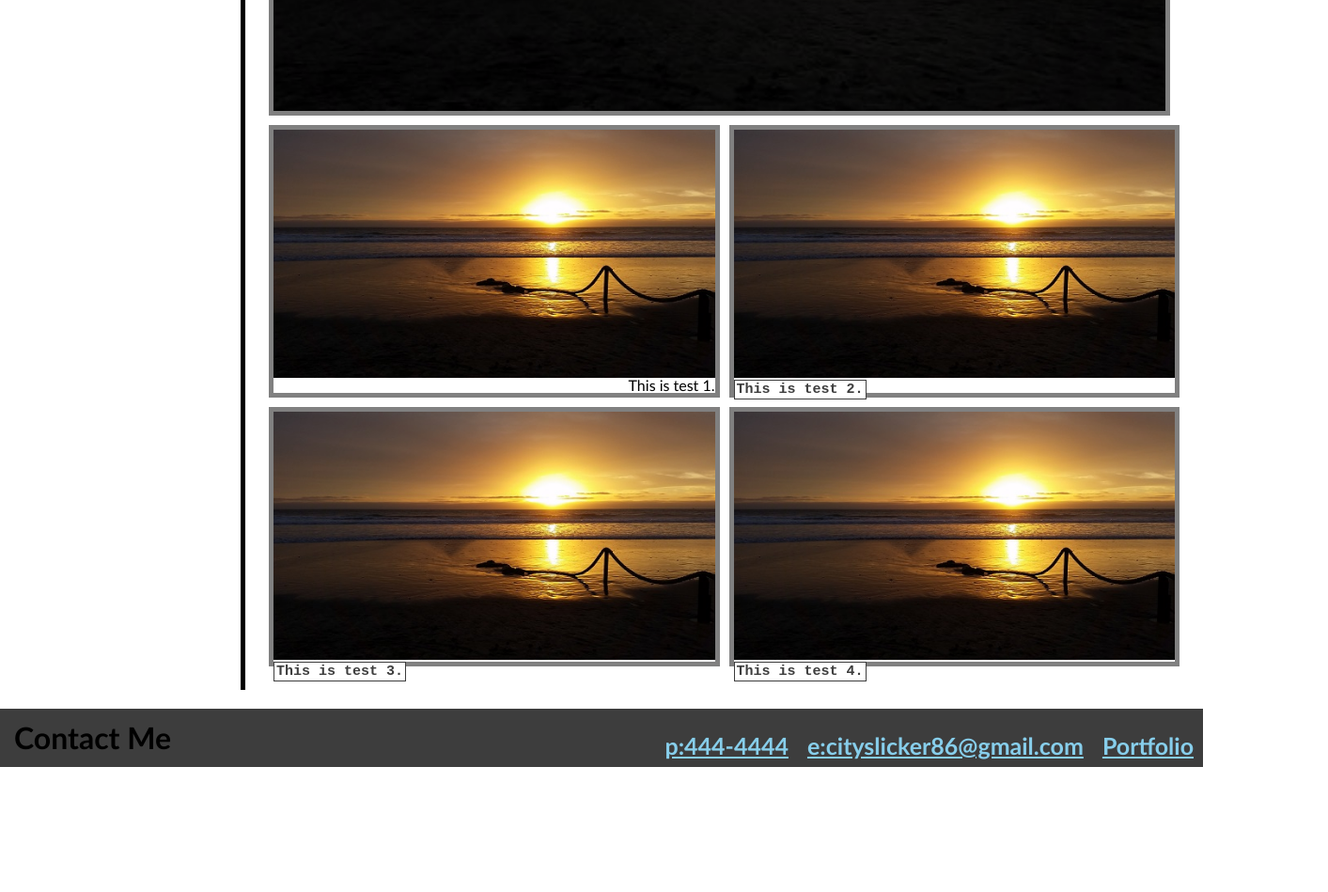
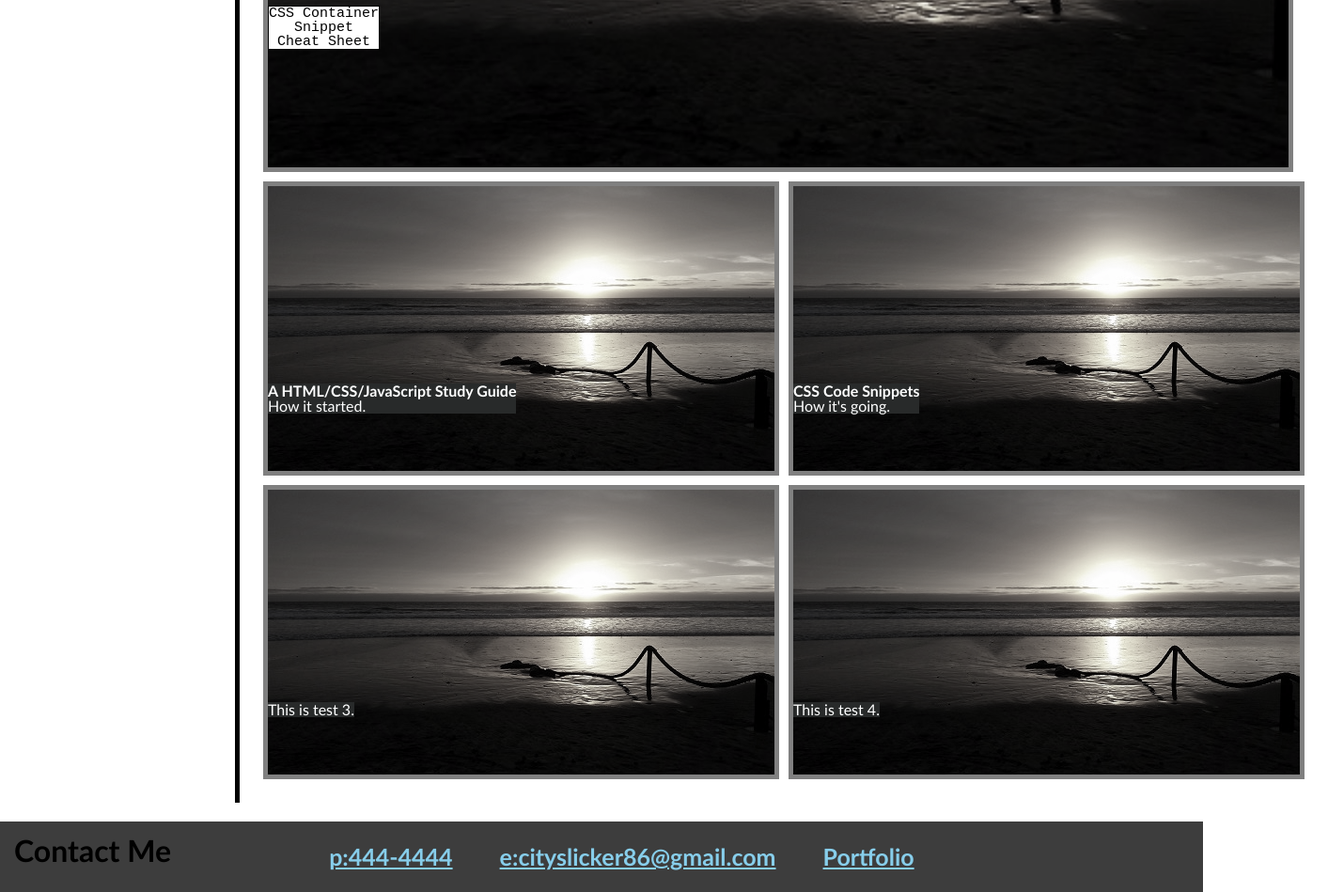
Before and after one commit to AForkintheCode/WK2-Challenge, a plain HTML site: page index.html in a window 1280 px wide. Shown: the part 720-1669 px from the top of the page at 94% size, 1413 px wide, since content can reach past the window. Before the commit the page ends 1536 px from the top, so only its background shows below. Drawn offline with Linux system fonts and the light colour scheme; files that its build step writes are made by us from their sources.

Commit message:
labels to images added!

```diff
--- a/assets/style.css
+++ b/assets/style.css
@@ -57,6 +57,7 @@ a{
     display: inline-flex;
     flex-direction: row;
     margin-left: auto;
+    margin-right: 5%;
     margin-top: auto;
 }
 
@@ -64,13 +65,14 @@ a{
     display: inline-flex;
     flex-direction: row;
     margin-top: auto;
-    margin-left: auto;
+    margin-left: 10%;
+    margin-right: auto;
 }
 
 .navbutton{
     display: flex;
     padding: 5px;
-    margin: 5px;
+    margin: 20px;
     text-decoration-line: underline;
     text-align: center;
     font-size: 25px;
@@ -145,14 +147,8 @@ a{
     grid-template-columns: 1fr 1fr;
 }
 
-.frame{
-    border: 5px;
-    border-style: solid;
-    border-color: gray;
-    margin: 5px;
-}
-
 .label{
+    display:inline-block;
     position: absolute;
     background-color: var(--light);
     font-family: monospace;
@@ -160,24 +156,35 @@ a{
     border-style: solid;
     font-size: 15px;
     text-align: center;
-    padding: 2px;
     z-index: 1
-    top: 70%;
+    left: 0;
+    bottom: 20%;
 }
 
 figure{
-    display:flex;
-    flex-direction: column;
-    margin: 0;
+    position: relative;
+    border: 5px;
+    border-style: solid;
+    border-color: gray;
+    margin: 5px;
+    filter: saturate(.1)
+}
+
+figure:hover{
+    filter: saturate(1);
 }
 
 img{
-    max-width: 100%
+    display:block;
 }
 
+
 figcaption{
-    align-self: flex-end;
-
+    z-index: 5;
+    position: absolute;
+    bottom: 20%;
+    color: white;
+    background-color: rgb(19, 48, 48);
 }
 
 .filter{
--- a/index.html
+++ b/index.html
@@ -20,8 +20,6 @@
                 </section>
             </section>
                 <p class="tickertape"></p>
-
-
     </section>
 </header>
 
@@ -43,25 +41,23 @@ Snippet
 Cheat Sheet</pre>
                 </section>
                 <section class="gallery">
-                    <section class="frame">
                     <figure>
-                        <img src = "./assets/Sunset.jpg" alt="Jedi scum"/>
-                        <figcaption>This is test 1.</figcaption>
+                        <a href="https://aforkinthecode.github.io/prework-study-guide/"><img src = "./assets/Sunset.jpg" alt="sunset"/></a>
+                        <figcaption><h2>A HTML/CSS/JavaScript Study Guide</h2>How it started.</figcaption>
                     </figure>
-                    </section>
-                    <section class="frame">
-                        <img src = "./assets/Sunset.jpg" alt="Jedi scum"/>
-                        <h1 class="label">This is test 2.</h1>
-                    </section>
-                    <section class="frame">
-                        <img src = "./assets/Sunset.jpg" alt="Jedi scum"/>
-                        <h1 class="label">This is test 3.</h1>
-                    </section>
-                    <section class="frame">
-                        <img src = "./assets/Sunset.jpg" alt="Jedi scum"/>
-                        <h1 class="label">This is test 4.</h1>
-                    </section>
-                    </section>
+                    <figure>
+                        <a href="https://aforkinthecode.github.io/wk2-mini-project/"><img src = "./assets/Sunset.jpg" alt="sunset"/></a>
+                        <figcaption><h2>CSS Code Snippets</h2>How it's going.</figcaption>
+                    </figure>
+                    <figure>
+                        <img src = "./assets/Sunset.jpg" alt="sunset"/>
+                        <figcaption>This is test 3.</figcaption>
+                    </figure>
+                    <figure>
+                        <img src = "./assets/Sunset.jpg" alt="sunset"/>
+                        <figcaption>This is test 4.</figcaption>
+                    </figure>
+                </section>
                 </section>
             </section>
     </section>
```
